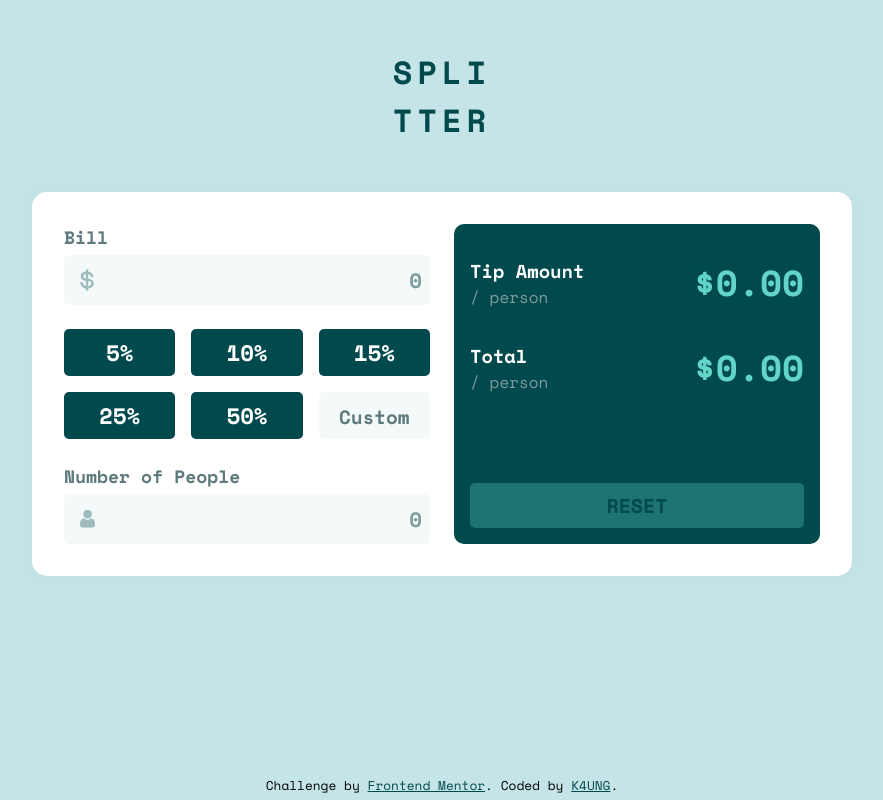
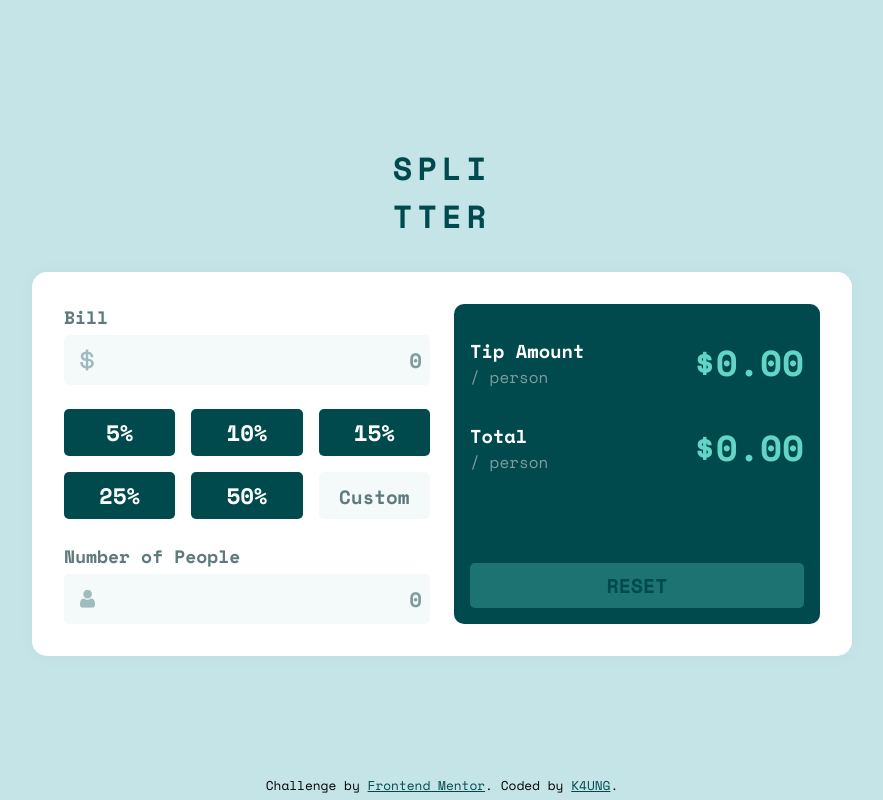
Before and after one commit to K4UNG/project-21-tip-calculator-react, a React (Create React App) app: page / in a window 1280 px wide. Shown: the whole page, without its empty margins (198-1081 px from the left). Built offline with nearby package versions, Linux system fonts and the light colour scheme.

Commit message:
add a wrapper inside main and center it

```diff
--- a/src/App.js
+++ b/src/App.js
@@ -11,6 +11,7 @@ function App() {
   });
   return (
     <main className={styles.App}>
+      <div className={styles['super__wrapper']}>
       <h1 className={styles.heading}>
         spli
         <br />
@@ -20,6 +21,7 @@ function App() {
       <div className={styles.wrapper}>
         <TipInput data={inputData} setData={setInputData} />
         <TipOutput data={inputData} setData={setInputData} />
+      </div>
       </div>
       <footer className={styles.footer}>
         Challenge by{" "}
--- a/src/App.module.css
+++ b/src/App.module.css
@@ -2,7 +2,7 @@
     text-align: center;
     text-transform: uppercase;
     color: var(--clr-primary-800);
-    margin: 1.5em 0;
+    margin: 1em 0;
     letter-spacing: 5px;
 }
 
@@ -36,8 +36,9 @@
         grid-column-gap: 1.5rem;
     }
 
-    .App {
+    main {
         display: grid;
         place-items: center;
+        min-height: 100vh;
     }
 }
```
